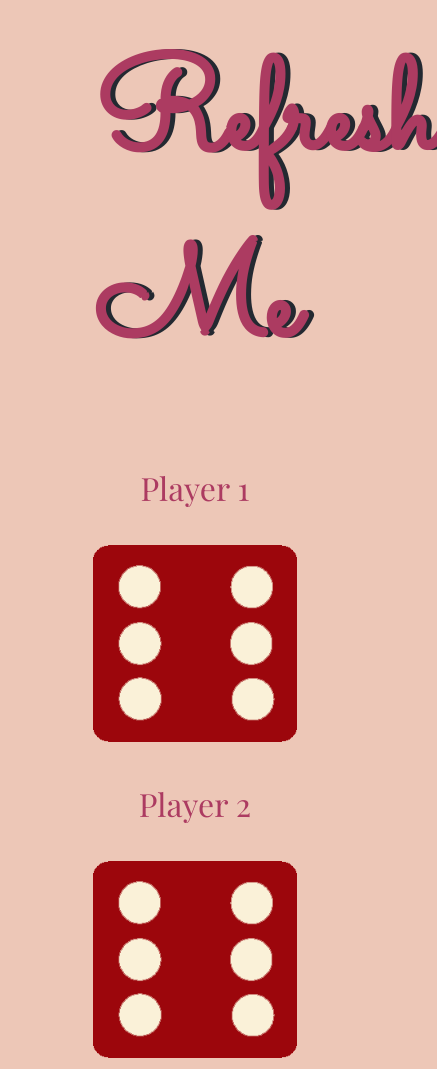
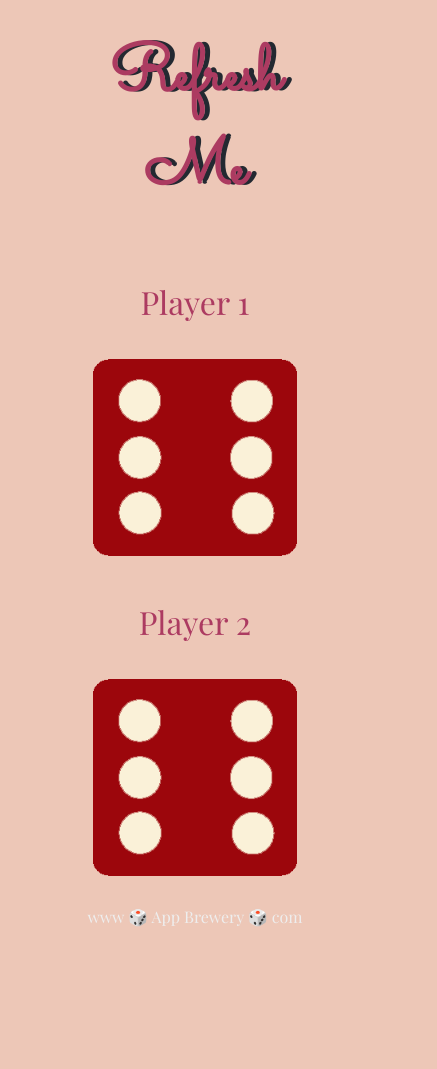
Before and after one commit to NandiniChaurasia/The-Dice-Game, a plain HTML site: page index.html in a window 390 px wide. Shown: the top 1069 px of the page, 437 px wide, since content can reach past the window. After the commit the page ends 935 px from the top, so only its background shows below. Drawn offline with nearby package versions, Linux system fonts and the light colour scheme; a web font is replaced by a local one.

Commit message:
Update styles.css

```diff
--- a/styles.css
+++ b/styles.css
@@ -39,3 +39,17 @@ footer {
   font-family: 'Playfair Display', serif;
 
 }
+
+@media (max-width: 990px){
+  #title{
+    text-align: center;
+  }
+.container{
+ font-size:2rem;
+ text-align: center;
+}
+h1{
+font-size:4rem;
+}
+
+}
```
